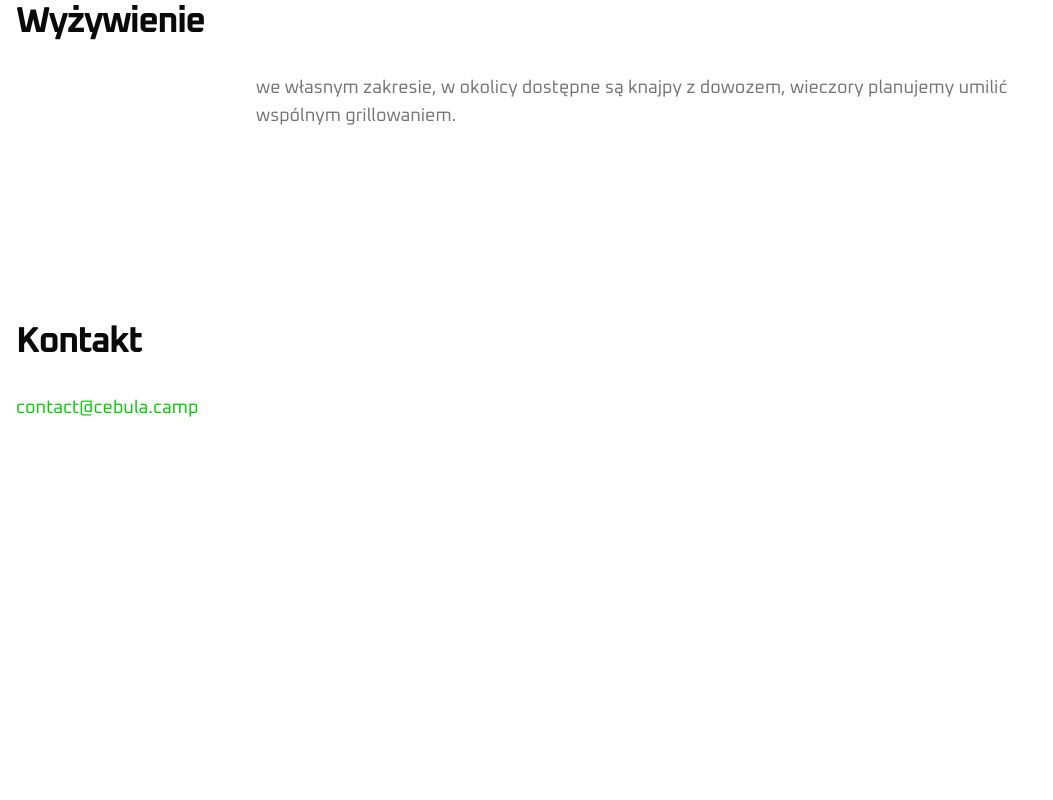
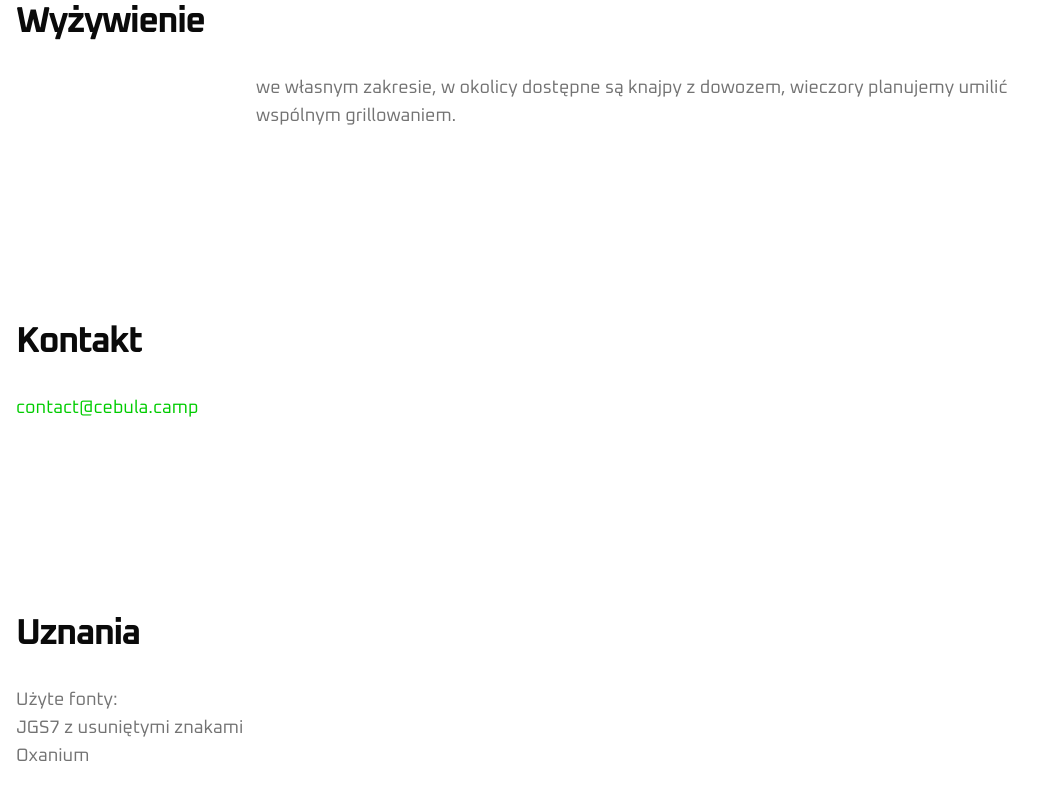
Before and after one commit to Palid/cebula-temp, a Next.js app: page /en#about in a window 1280 px wide. Shown: the part 2630-3430 px from the top of the page, without its empty margins (0-1053 px from the left). Before the commit the page ends 3148 px from the top, so only its background shows below. Built offline with nearby package versions, Linux system fonts and the light colour scheme.

Commit message:
feat: add credits subsection

```diff
--- a/src/app/[locale]/page.tsx
+++ b/src/app/[locale]/page.tsx
@@ -112,6 +112,17 @@ export default function Home() {
             </div>
           </div>
         </section>
+
+        <section id="credits" className="py-24 bg-background">
+          <div className="container mx-auto px-4">
+            <h2 className="text-4xl font-bold mb-8 tracking-tighter">{t.credits.title}</h2>
+            <div className="text-lg text-muted-foreground">
+              <p>{t.credits.usedFonts}</p>
+              <p><a className="hover:underline" href="https://velvetyne.fr/fonts/jgs-font/">{t.credits.jgs7}</a> {` ${t.credits.jgs7RemovedGlyphs}`}</p>
+              <p><a className="hover:underline" href="https://fonts.google.com/specimen/Oxanium">{t.credits.oxanium}</a></p>
+            </div>
+          </div>
+        </section>
       </main>
     </div>
   )
--- a/src/i18n/translations.ts
+++ b/src/i18n/translations.ts
@@ -1,3 +1,8 @@
+const common = {
+  jgs7: "JGS7",
+  oxanium: "Oxanium",
+};
+
 const pl = {
   siteTitle: "CEBULACAMP",
   nav: {
@@ -50,6 +55,13 @@ const pl = {
     title: "Kontakt",
     email: "contact@cebula.camp",
   },
+  credits: {
+    title: "Uznania",
+    usedFonts: "Użyte fonty:",
+    oxanium: common.oxanium,
+    jgs7: common.jgs7,
+    jgs7RemovedGlyphs: "z usuniętymi znakami",
+  },
 };
 
 const en = {};
```
